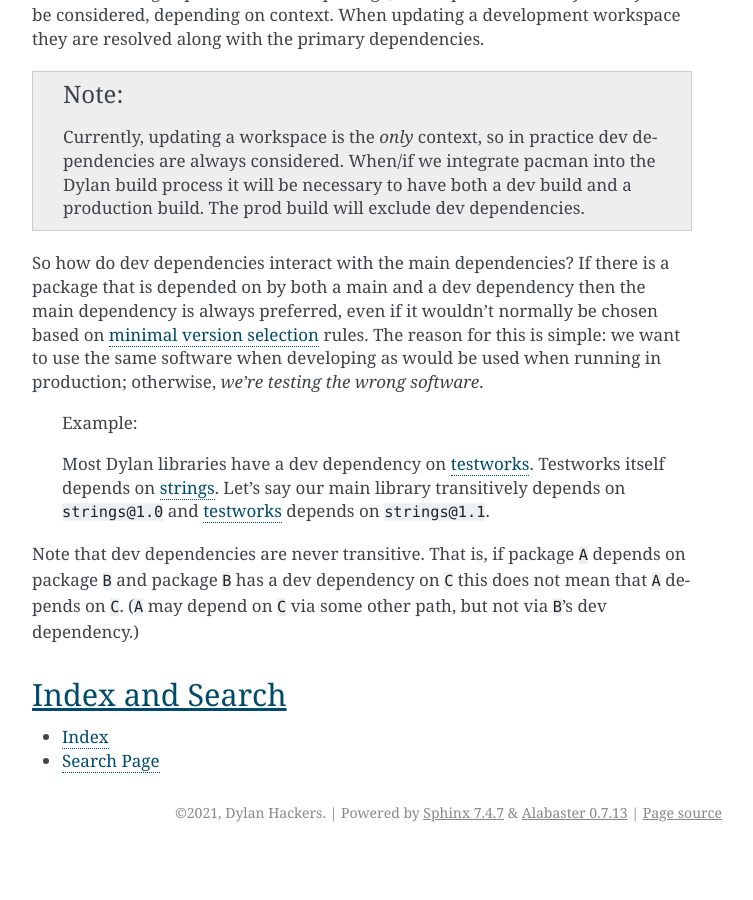
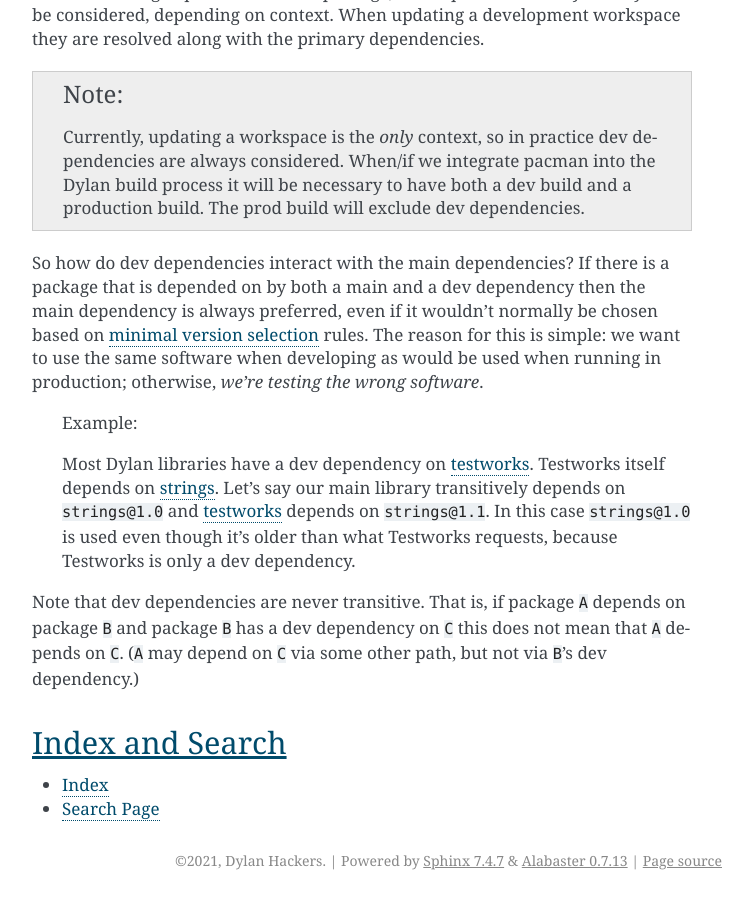
Before and after one commit to dylan-lang/dylan-tool, a Sphinx documentation site: the page built from documentation/source/pacman.rst, in a window 1280 px wide and 900 px high, scrolled down 3817 px. Shown: the whole window, without its empty margins (388-1141 px from the left). Built offline with Sphinx 7.4.7, drawn with Linux system fonts in a browser that asks for light colours; before the commit the page ends 4669 px from its top, so only the background shows below that.

Commit message:
doc: Finish up the dev dependency example

```diff
--- a/documentation/source/pacman.rst
+++ b/documentation/source/pacman.rst
@@ -186,7 +186,9 @@ production; otherwise, *we're testing the wrong software*.
 
     Most Dylan libraries have a dev dependency on `testworks`_. Testworks
     itself depends on `strings`_. Let's say our main library transitively
-    depends on ``strings@1.0`` and `testworks`_ depends on ``strings@1.1``.
+    depends on ``strings@1.0`` and `testworks`_ depends on ``strings@1.1``.  In
+    this case ``strings@1.0`` is used even though it's older than what
+    Testworks requests, because Testworks is only a dev dependency.
 
 Note that dev dependencies are never transitive. That is, if package ``A``
 depends on package ``B`` and package ``B`` has a dev dependency on ``C`` this
```
